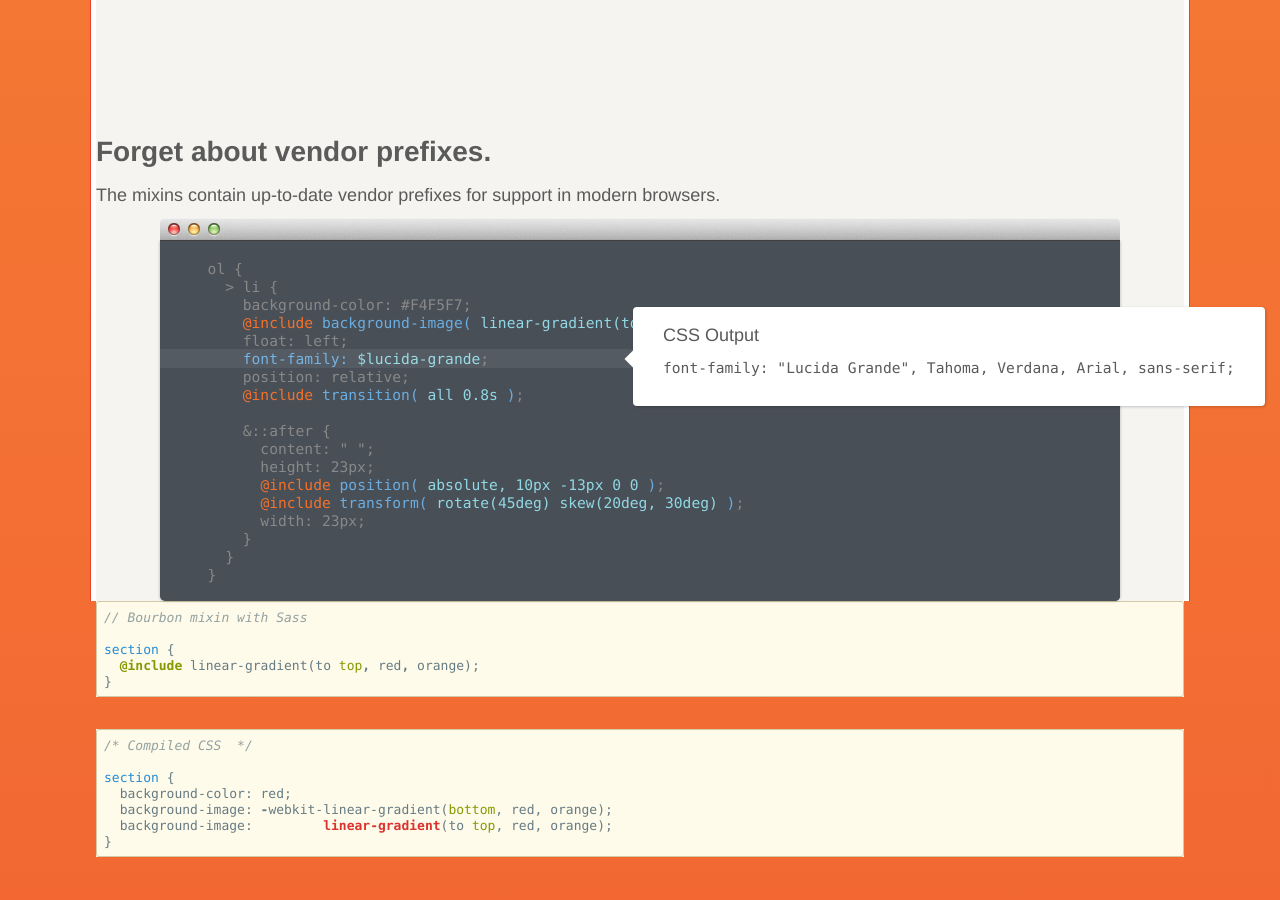
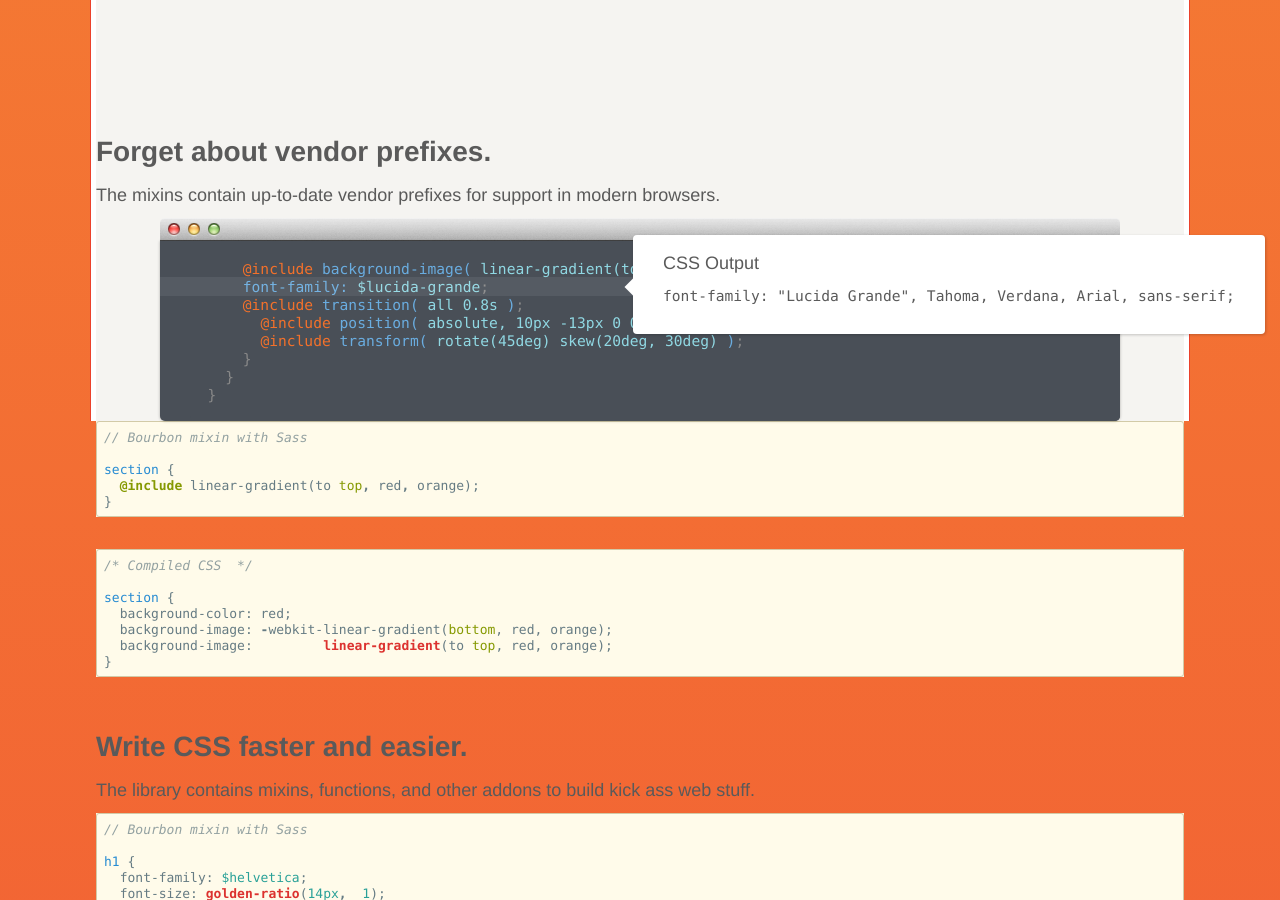
Before and after one commit to HuangLab/Bourbon, a Jekyll site: the page built from index.html, in a window 1280 px wide and 900 px high, scrolled down 342 px. Built offline with Jekyll 4.4.1, drawn with Linux system fonts in a browser that asks for light colours; nearby versions of some CDN libraries; comment, search, counter and statistics services are not loaded.

Commit message:
Working! :)

```diff
--- a/index.html
+++ b/index.html
@@ -34,21 +34,11 @@ title: A Brief Online Guide on Bioinformatics for Olin Students
         <div class="browser-code">
           <pre>
             <code>
-  ol {
-    > li {
-      background-color: #F4F5F7;
       <span class="row" data-role="one"><span class="a">@include</span> <span class="b">background-image(</span> <span class="c">linear-gradient(to left, #FFF, #F4F5F7)</span> <span class="b">)</span>;</span>
-      float: left;
       <span class="row" data-role="two"><span class="b">font-family:</span> <span class="c">$lucida-grande</span><span class="b"></span>;</span>
-      position: relative;
       <span class="row" data-role="three"><span class="a">@include</span> <span class="b">transition(</span> <span class="c">all 0.8s</span> <span class="b">)</span>;</span>
-
-      &::after {
-        content: " ";
-        height: 23px;
         <span class="row" data-role="four"><span class="a">@include</span> <span class="b">position(</span> <span class="c">absolute, 10px -13px 0 0</span> <span class="b">)</span>;</span>
         <span class="row" data-role="five"><span class="a">@include</span> <span class="b">transform(</span> <span class="c">rotate(45deg) skew(20deg, 30deg)</span> <span class="b">)</span>;</span>
-        width: 23px;
       }
     }
   }</code>
```
Also changed, not shown: 1 other file.
